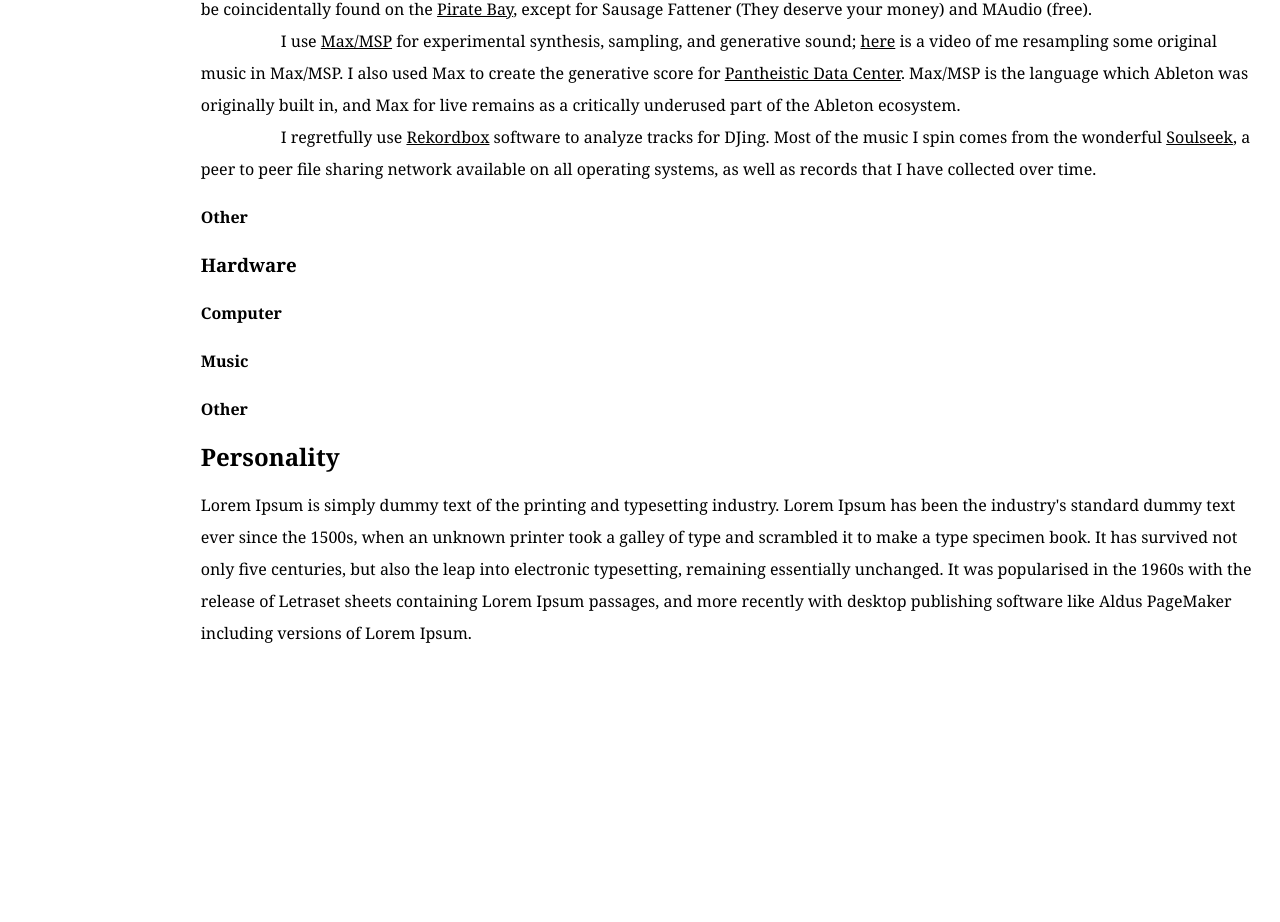
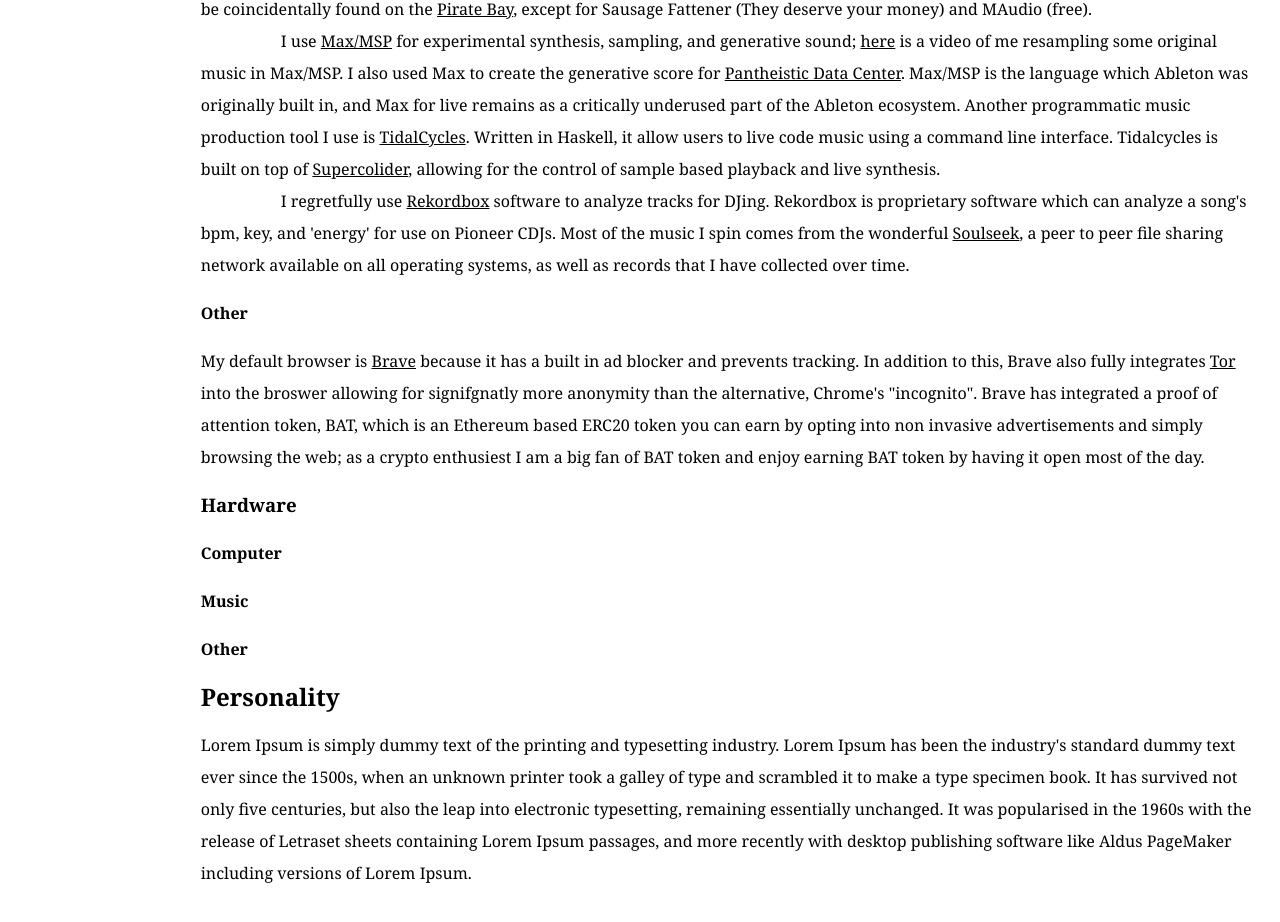
Before and after one commit to dd0sxx/theotelonis, a React (Create React App) app in the folder my-app/: page /about in a window 1280 px wide. Shown: the part 1879-2801 px from the top of the page. Before the commit the page ends 2570 px from the top, so only its background shows below. Built offline with nearby package versions, Linux system fonts and the light colour scheme.

Commit message:
more text to about

```diff
--- a/my-app/src/components/About.tsx
+++ b/my-app/src/components/About.tsx
@@ -90,10 +90,12 @@
                     </p>
                     <h4 id='music-software' className='about-sub-sub-header'>Music</h4>
                     <p>My DAW of choice is Ableton Live. I am currently running a totally uncracked version of Live 10. For plug-ins, I use <a href='https://xferrecords.com/products/serum' target='blank'>Serum</a> as my primary soft-synth, the <a href='https://https://www.fabfilter.com/' target='blank'>Fabfilter</a> bundle (primarily pro-Q, pro-L, and pro-C), <a href='https://valhalladsp.com/shop/reverb/valhalla-vintage-verb/' target='blank'>Valhalla Vinatge Verb</a> (my favorite reverb), <a href='https://www.dadalife.com/sausage-fattener/' target='blank'>Sausage Fattener</a>, the <a href='https://en.wikipedia.org/wiki/M-Audio#Free_software' target='blank'>MAudio</a> bundle (primarily MAutoTune), and <a href='https://en.wikipedia.org/wiki/Celemony_Software#Melodyne' target='blank'>Melodyne</a>. Music is purely a hobby for me at this moment, hence why all of these plugins can be coincidentally found on the <a href='https://thepiratebay.org/index.html' target='blank'>Pirate Bay</a>, except for Sausage Fattener (They deserve your money) and MAudio (free). <br/>
-                    <span style={{'padding': '40px'}}/> I use <a href='https://cycling74.com/' target='blank'>Max/MSP</a> for experimental synthesis, sampling, and generative sound; <a href='FILL ME IN' target='blank'>here</a> is a video of me resampling some original music in Max/MSP. I also used Max to create the generative score for <a href='FILL ME IN' target='blank'>Pantheistic Data Center</a>. Max/MSP is the language which Ableton was originally built in, and Max for live remains as a critically underused part of the Ableton ecosystem. <br/>
-                    <span style={{'padding': '40px'}}/> I regretfully use <a href='https://rekordbox.com/' target='blank'>Rekordbox</a> software to analyze tracks for DJing. Most of the music I spin comes from the wonderful <a href='http://www.slsknet.org/news/' target='blank'>Soulseek</a>, a peer to peer file sharing network available on all operating systems, as well as records that I have collected over time.
+                    <span style={{'padding': '40px'}}/> I use <a href='https://cycling74.com/' target='blank'>Max/MSP</a> for experimental synthesis, sampling, and generative sound; <a href='FILL ME IN' target='blank'>here</a> is a video of me resampling some original music in Max/MSP. I also used Max to create the generative score for <a href='FILL ME IN' target='blank'>Pantheistic Data Center</a>. Max/MSP is the language which Ableton was originally built in, and Max for live remains as a critically underused part of the Ableton ecosystem. Another programmatic music production tool I use is <a href='https://tidalcycles.org/Welcome' target='blank'>TidalCycles</a>. Written in Haskell, it allow users to live code music using a command line interface. Tidalcycles is built on top of <a href='https://tidalcycles.org/Welcome' target='blank'>Supercolider</a>, allowing for the control of sample based playback and live synthesis. <br/>
+                    <span style={{'padding': '40px'}}/> I regretfully use <a href='https://rekordbox.com/' target='blank'>Rekordbox</a> software to analyze tracks for DJing. Rekordbox is proprietary software which can analyze a song's bpm, key, and 'energy' for use on Pioneer CDJs. Most of the music I spin comes from the wonderful <a href='http://www.slsknet.org/news/' target='blank'>Soulseek</a>, a peer to peer file sharing network available on all operating systems, as well as records that I have collected over time.
                     </p>
                     <h4 id='other-software' className='about-sub-sub-header'>Other</h4>
+                    <p>My default browser is <a href='https://brave.com/' target='blank'>Brave</a> because it has a built in ad blocker and prevents tracking. In addition to this, Brave also fully integrates <a href='https://www.torproject.org/' target='blank'>Tor</a> into the broswer allowing for signifgnatly more anonymity than the alternative, Chrome's "incognito". Brave has integrated a proof of attention token, BAT, which is an Ethereum based ERC20 token you can earn by opting into non invasive advertisements and simply browsing the web; as a crypto enthusiest I am a big fan of BAT token and enjoy earning BAT token by having it open most of the day.
+                    </p>
                     <h3 id='hardware' className='about-sub-header'>Hardware</h3>
                     <h4 id='computer' className='about-sub-sub-header'>Computer</h4>
                     <h4 id='music-hardware' className='about-sub-sub-header'>Music</h4>
```
